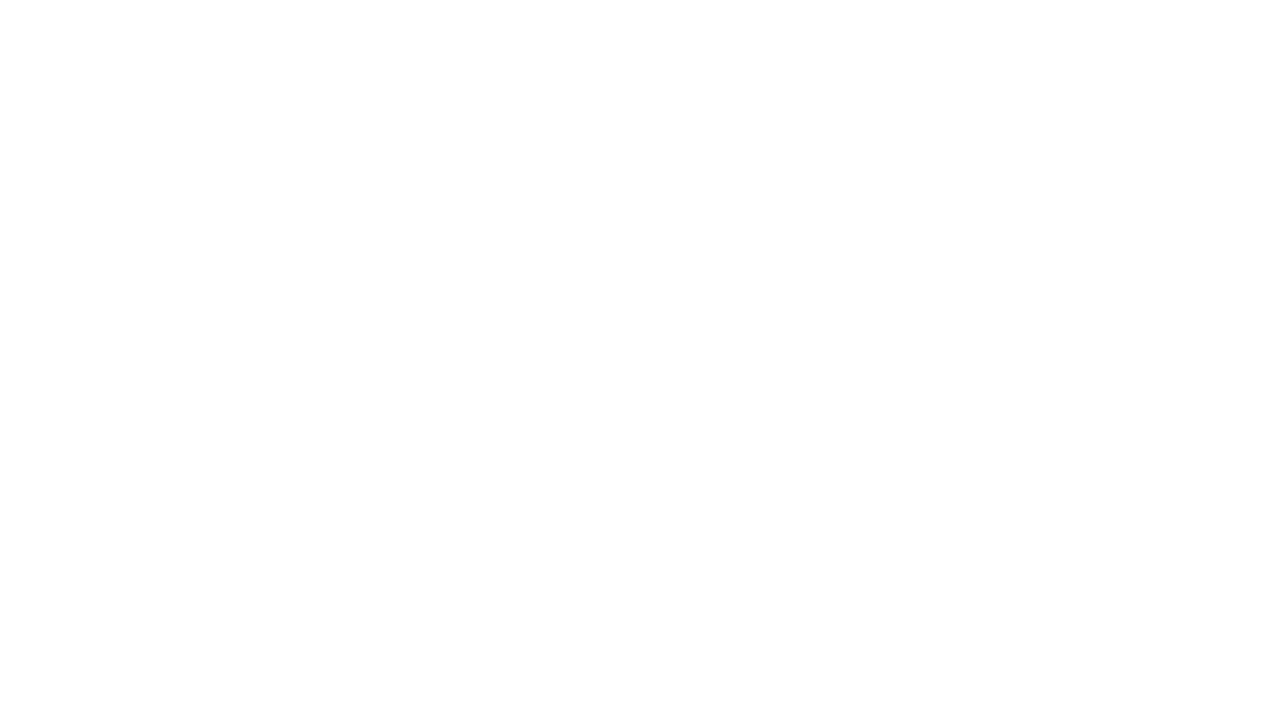
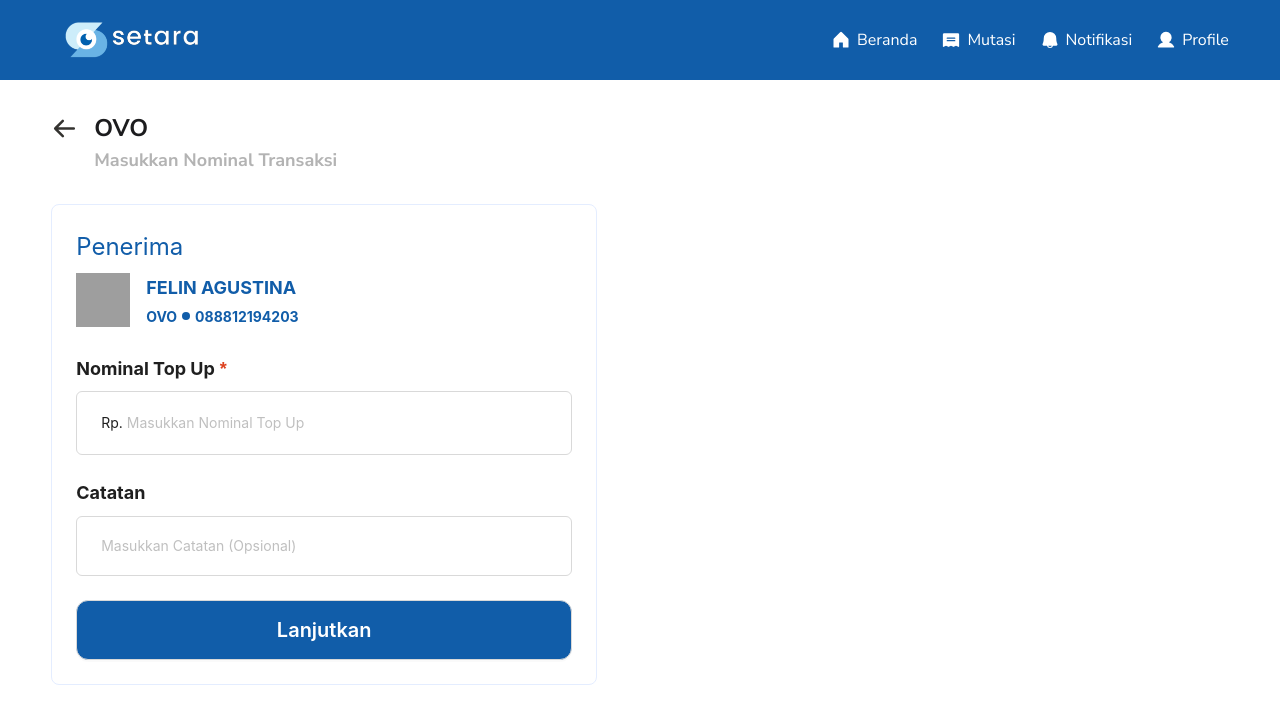
Before and after one commit to nizarfazari/setara, a React (Vite) app: page /amount-topup in a window 1280 px wide. Before the commit this address had no page. Shown: the top 724 px of the page. Built offline with nearby package versions, Linux system fonts and the light colour scheme; grey boxes are pictures that could not be loaded.

Commit message:
feat: add amount top up page

```diff
--- a/src/App.tsx
+++ b/src/App.tsx
@@ -4,6 +4,7 @@ import Login from "./pages/Login";
 import Home from "./pages/Home";
 import DestinationNumberPage from "./pages/DestinationNumber";
 import PlainLayout from "./layouts/PlainLayout";
+import AmountTopUpPage from "./pages/AmountTopUp";
 
 function App() {
   return (
@@ -13,6 +14,7 @@ function App() {
           <Route path="/" element={<PlainLayout />}>
             <Route index element={<Home />} />
             <Route path="/destination-number" element={<DestinationNumberPage />} />
+            <Route path="/amount-topup" element={<AmountTopUpPage />} />
           </Route>
           <Route path="/login" element={<Login />} />
         </Routes>
--- a/src/components/ContactItem/index.tsx
+++ b/src/components/CustomerItem/index.tsx
@@ -7,11 +7,12 @@ type TContactItemProps = {
   name: string;
   type: string;
   number: string;
-  isFavorite: boolean;
+  isFavorite?: boolean;
   avatar: string;
 };
 
-export default function ContactItem({ name, type, number, isFavorite, avatar }: TContactItemProps) {
+export default function CustomerItem({ name, type, number, isFavorite, avatar }: TContactItemProps) {
+  console.log(isFavorite);
   return (
     <Flex justify="space-between" className="text-primary-100 font-bold cursor-pointer" align="center">
       <Flex gap="1rem">
@@ -26,10 +27,8 @@ export default function ContactItem({ name, type, number, isFavorite, avatar }:
           </Flex>
         </Flex>
       </Flex>
-      {isFavorite ? (
-        <Heart weight="fill" className="size-[22px] md:size-[32px]" />
-      ) : (
-        <Heart className="size-[22px] md:size-[32px]" />
+      {isFavorite !== undefined && (
+        <Heart weight={`${isFavorite ? "fill" : "regular"}`} className="size-[22px] md:size-[32px]" />
       )}
     </Flex>
   );
--- a/src/components/ContactList/index.tsx
+++ b/src/components/CustomerList/index.tsx
@@ -1,14 +1,14 @@
 import React from "react";
-import ContactItem from "../ContactItem";
+import CustomerItem from "../CustomerItem";
 import { Card, Flex } from "antd";
 import "./style.css";
 
 type TContactList = {
   header: string;
-  contacts: { name: string; type: string; number: string; isFavorite: boolean; avatar: string }[];
+  contacts: { name: string; type: string; number: string; isFavorite?: boolean; avatar: string }[];
 };
 
-export default function ContactList({ header, contacts }: TContactList) {
+export default function CustomerList({ header, contacts }: TContactList) {
   return (
     <div className="text-primary-100 w-full">
       <h5 className="font-bold mb-3 text-body-small md:text-heading-5">{`${header} (${contacts.length})`}</h5>
@@ -20,7 +20,7 @@ export default function ContactList({ header, contacts }: TContactList) {
           <Flex vertical gap={12}>
             {contacts.map((contact, index) => (
               <Card className="border-white lg:border-primary-300" id="contact-item">
-                <ContactItem key={index} {...contact} />
+                <CustomerItem key={index} {...contact} />
               </Card>
             ))}
           </Flex>
--- a/src/components/DestinationNumber/index.tsx
+++ b/src/components/DestinationNumber/index.tsx
@@ -1,12 +1,16 @@
 import React from "react";
 import { Button, Card, Checkbox, Form, FormProps, Input } from "antd";
 import "./style.css";
+import { useNavigate } from "react-router-dom";
 
 type TDestinationNumber = number;
 
 export default function DestinationNumber() {
+  const navigate = useNavigate();
+
   const onFinish: FormProps<TDestinationNumber>["onFinish"] = (values) => {
     console.log("Success:", values);
+    navigate("/amount-topup")
   };
 
   const onFinishFailed: FormProps<TDestinationNumber>["onFinishFailed"] = (errorInfo) => {
--- a/src/components/DestinationNumber/style.css
+++ b/src/components/DestinationNumber/style.css
@@ -2,7 +2,7 @@
   display: none;
 }
 
-.ant-form-vertical .ant-form-item:not(.ant-form-item-horizontal) .ant-form-item-label > label::after {
+.ant-form-item .ant-form-item-label label.ant-form-item-required:not(.ant-form-item-required-mark-optional)::after {
   visibility: visible;
   display: inline-block;
   margin-inline-start: 5px;
--- /dev/null
+++ b/src/components/FormTopUp/index.tsx
@@ -0,0 +1,47 @@
+import React from "react";
+import { Button, Form, FormProps, Input, InputNumber } from "antd";
+
+type TFormTopUp = {
+  amount: number;
+  notes?: string;
+};
+
+export default function FormTopUp() {
+  const onFinish: FormProps<TFormTopUp>["onFinish"] = (values) => {
+    console.log("Success:", values);
+  };
+
+  const onFinishFailed: FormProps<TFormTopUp>["onFinishFailed"] = (errorInfo) => {
+    console.log("Failed:", errorInfo);
+  };
+
+  return (
+    <Form layout="vertical" onFinish={onFinish} onFinishFailed={onFinishFailed}>
+      <Form.Item
+        name="amount"
+        label="Nominal Top Up"
+        rules={[{ required: true, message: "Nominal Tidak Boleh Kosong" }, { type: "number", min: 10000 , message: "Minimum transfer adalah 10.000, mohon isikan kembali"}]}
+        required
+      >
+        <InputNumber<number>
+          prefix="Rp."
+          formatter={(value) => `${value}`.replace(/\B(?=(\d{3})+(?!\d))/g, ".")}
+          parser={(value) => value?.replace(/\.\s?|(,*)/g, "") as unknown as number}
+          className="w-full px-[15px] py-3 md:px-6 md:py-4"
+          placeholder="Masukkan Nominal Top Up"
+        />
+      </Form.Item>
+
+      <Form.Item label="Catatan" name="notes">
+        <Input type="string" placeholder="Masukkan Catatan (Opsional)" />
+      </Form.Item>
+
+      <Button
+        className="bg-primary-100 text-white w-full h-10 rounded-xl font-semibold text-body-small md:text-heading-6 md:h-[60px]"
+        htmlType="submit"
+      >
+        Lanjutkan
+      </Button>
+    </Form>
+  );
+}
--- /dev/null
+++ b/src/pages/AmountTopUp/index.tsx
@@ -0,0 +1,33 @@
+import React from "react";
+import Breadcrumb from "../../components/Breadcumb";
+import { Card, Flex } from "antd";
+import CustomerItem from "../../components/CustomerItem";
+import FormTopUp from "../../components/FormTopUp";
+
+const USER = {
+  name: "Felin Agustina",
+  type: "OVO",
+  number: "088812194203",
+  avatar: "https://ui-avatars.com/api/?name=Felin+Agustina&background=EFEFEF&color=115DA9&rounded=true",
+};
+
+export default function AmountTopUpPage() {
+  return (
+    <div className="container">
+      <div className="my-[30px]">
+        <Breadcrumb title="OVO" subtitle="Masukkan Nominal Transaksi" />
+      </div>
+      <div className="w-full lg:max-w-[546px]">
+        <Card className="border-white md:border-primary-300">
+          <Flex vertical gap={28}>
+            <div>
+              <h5 className="text-primary-100 mb-2 text-body-small md:text-heading-5">Penerima</h5>
+              <CustomerItem {...USER} />
+            </div>
+            <FormTopUp />
+          </Flex>
+        </Card>
+      </div>
+    </div>
+  );
+}
--- a/src/pages/DestinationNumber/index.tsx
+++ b/src/pages/DestinationNumber/index.tsx
@@ -1,6 +1,6 @@
 import React from "react";
 import DestinationNumber from "../../components/DestinationNumber";
-import ContactList from "../../components/ContactList";
+import CustomerList from "../../components/CustomerList";
 import Avatar from "../../assets/images/avatar.svg";
 import { Card, Flex } from "antd";
 import "./style.css";
@@ -58,8 +58,8 @@ export default function DestinationNumberPage() {
         <DestinationNumber />
         <Card className="border-white lg:border-[#E4EDFF] w-full" id="contacts">
           <Flex vertical gap={30} align="start">
-            <ContactList header="Daftar Favorit" contacts={DAFTAR_FAVORIT} />
-            <ContactList header="Daftar Tersimpan" contacts={DAFTAR_TERSIMPAN} />
+            <CustomerList header="Daftar Favorit" contacts={DAFTAR_FAVORIT} />
+            <CustomerList header="Daftar Tersimpan" contacts={DAFTAR_TERSIMPAN} />
           </Flex>
         </Card>
       </div>
```
Also changed, not shown: src/components/CustomerList/style.css (renamed from src/components/ContactList/style.css).
